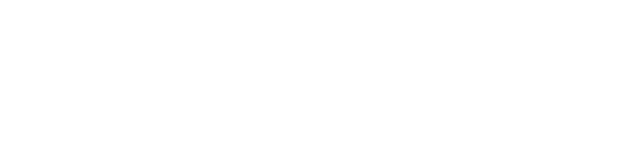
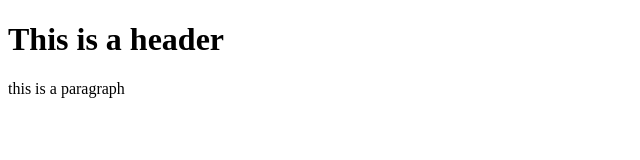
Before and after one commit to Costco-Water/newProject, a plain HTML site: page index.html in a window 1280 px wide. Shown: the whole page, without its empty margins (0-640 px from the left). Drawn offline with Linux system fonts and the light colour scheme.

Commit message:
Added a header and paragraph

```diff
--- a/index.html
+++ b/index.html
@@ -6,6 +6,7 @@
     <title>DevOps</title>
 </head>
 <body>
-
+    <h1>This is a header</h1>
+    <p>this is a paragraph</p>
 </body>
 </html>
```
